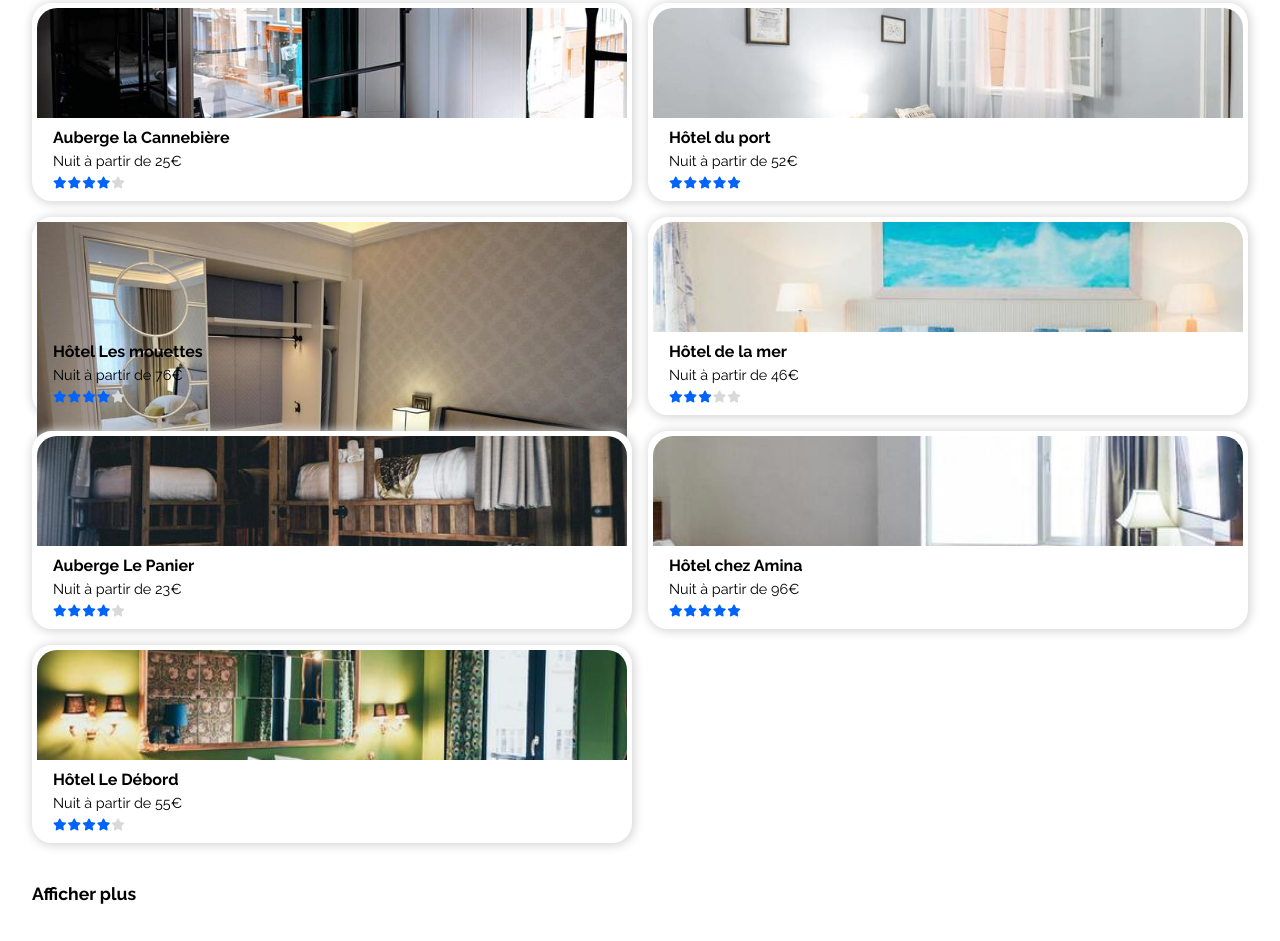
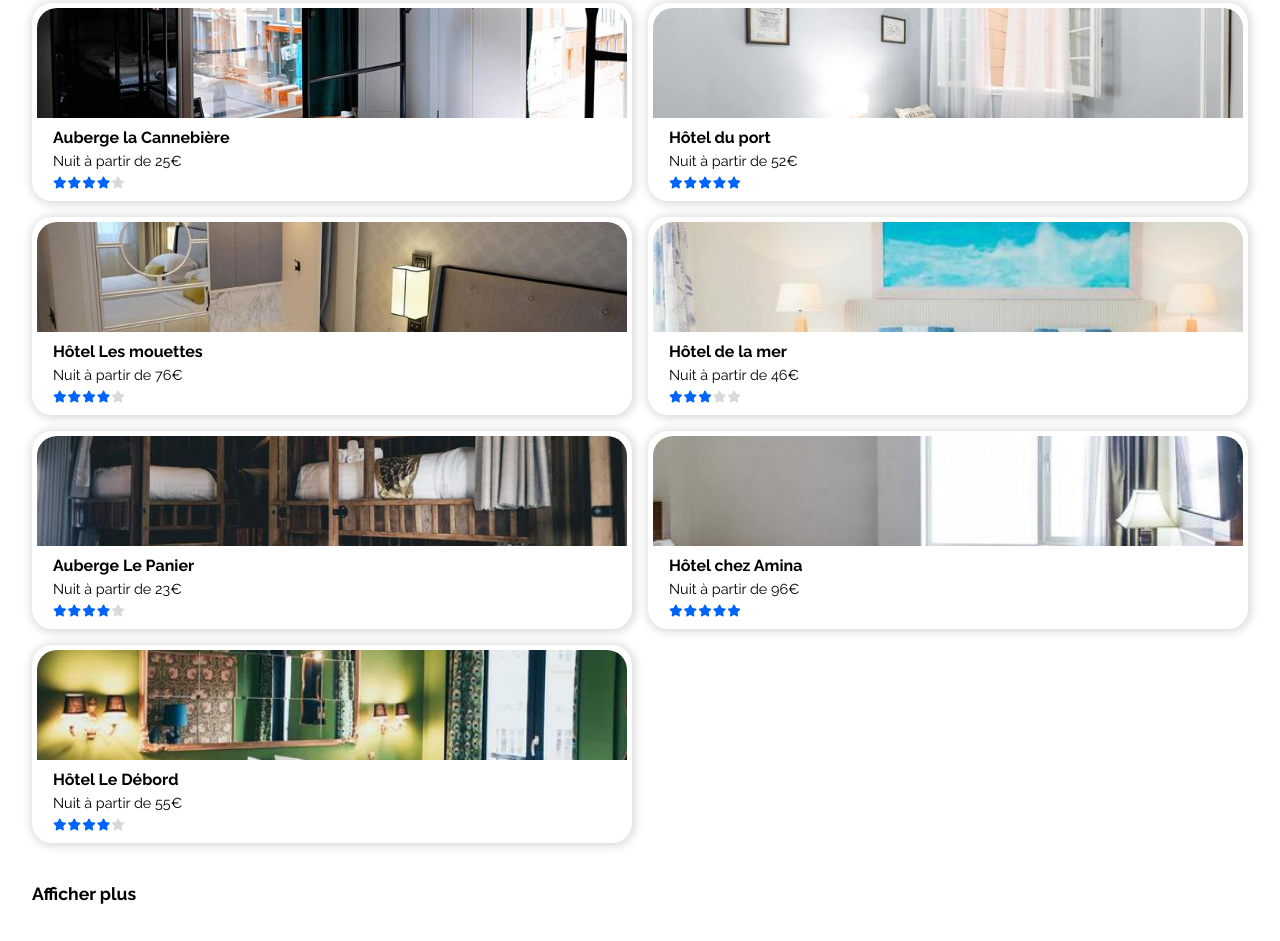
Before and after one commit to SylvieCanongia/SylvieCanongia_2_06092021, a plain HTML site: page index.html in a window 1280 px wide. Shown: the part 1169-2110 px from the top of the page. Drawn offline with Linux system fonts and the light colour scheme.

Commit message:
correction on a class name

```diff
--- a/index.html
+++ b/index.html
@@ -284,7 +284,7 @@
                     <img
                       src="images/accommodations/small/reisetopia-B8WIgxA_PFU-unsplash.jpg"
                       alt=""
-                      class="resultsList_cardImg"
+                      class="resultsList__cardImg"
                     />
                     <h3 class="resultsList__cardHeading">Hôtel Les mouettes</h3>
                     <p class="resultsList__cardPrice">Nuit à partir de 76€</p>
```
